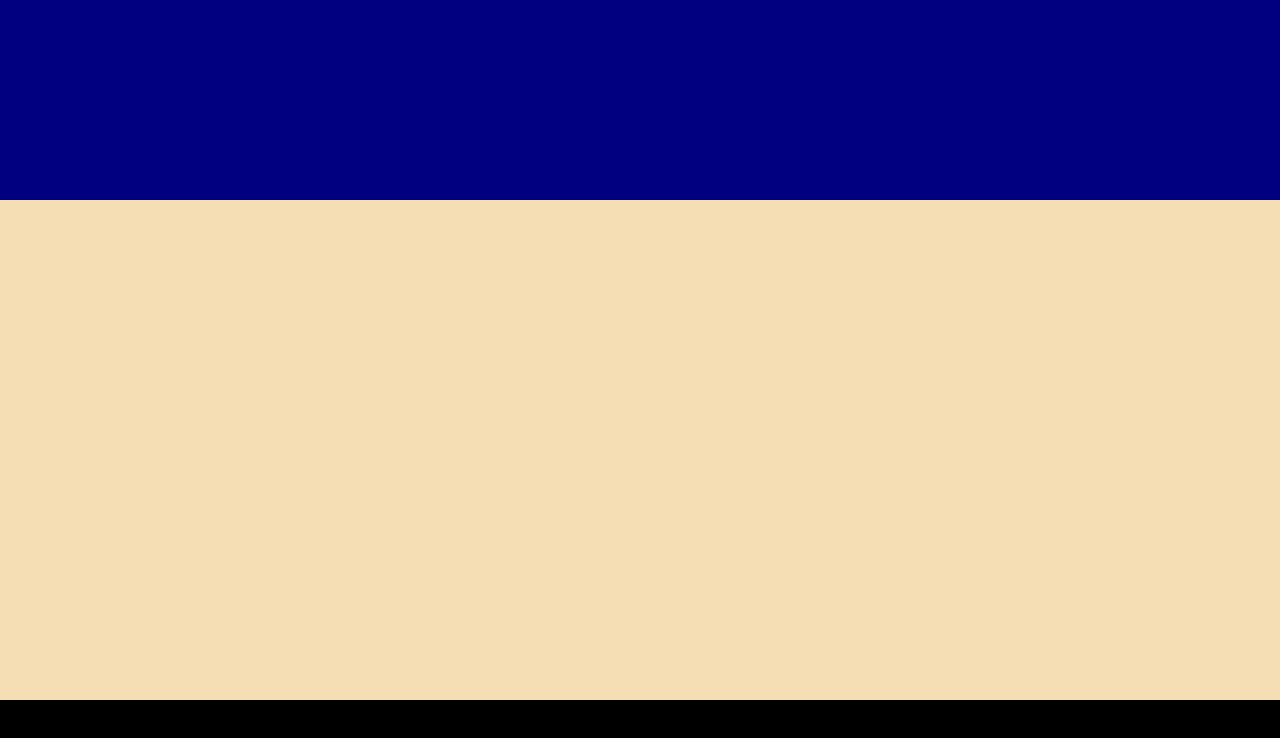
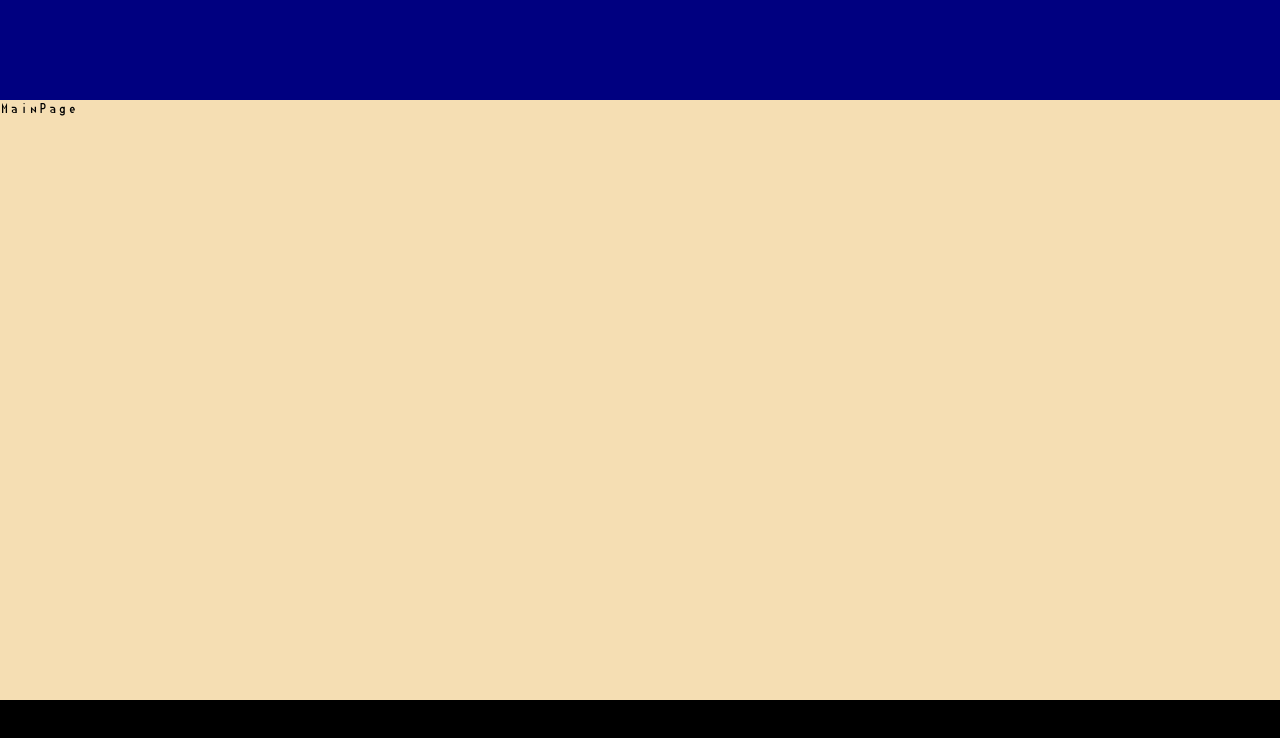
Before and after one commit to Vadim-Moshev/advolatum-studwork, a React (Create React App) app: page / in a window 1280 px wide. Shown: the top 738 px of the page. Built offline with nearby package versions, Linux system fonts and the light colour scheme.

Commit message:
remove header from main page

```diff
--- a/src/pages/MainPage/index.jsx
+++ b/src/pages/MainPage/index.jsx
@@ -7,7 +7,7 @@ import "./index.css";
 const MainPage = () => {
   return (
     <>
-      <Header />
+      <span>MainPage</span>
     </>
   );
 };
```
